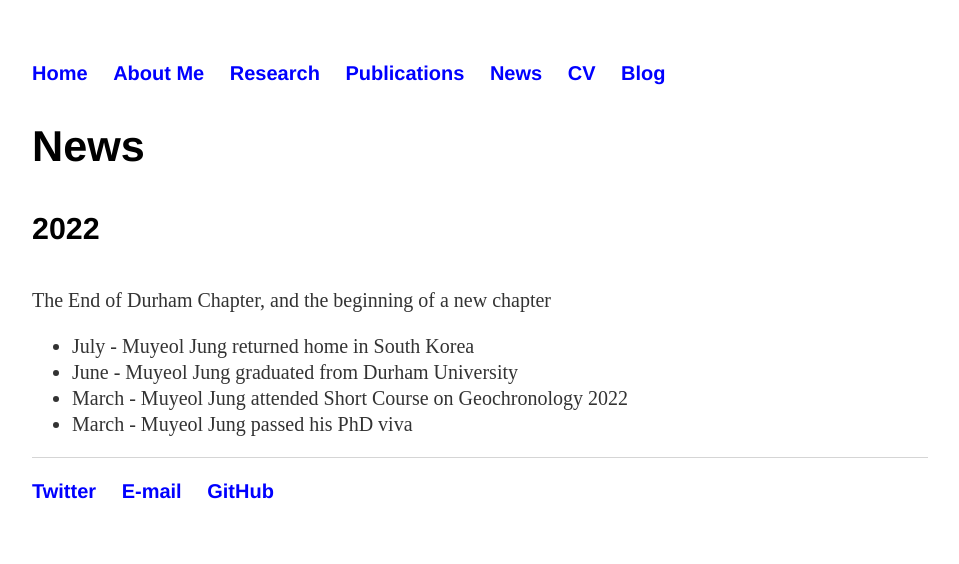
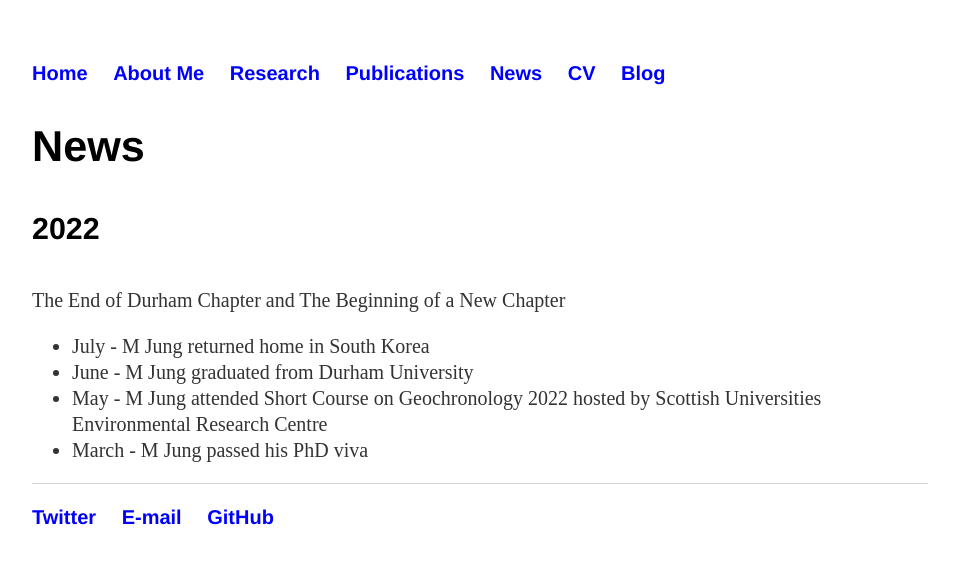
Before and after one commit to muyeoljung/muyeoljung.github.io, a Jekyll site: the page built from news/index.html, in a window 1280 px wide. Shown: the top 564 px of the page, without its empty margins (160-1119 px from the left). Built offline with Jekyll 4.4.1, drawn with Linux system fonts in a browser that asks for light colours.

Commit message:
Update index.html

```diff
--- a/news/index.html
+++ b/news/index.html
@@ -26,12 +26,11 @@ img {
 		<h2>News</h2>
 
 		<h4>2022</h4>
-		<p>The End of Durham Chapter, and the beginning of a new chapter </p>
-
+		<p>The End of Durham Chapter and The Beginning of a New Chapter </p>
 		<ul class="News_2022">
-			<li>July - Muyeol Jung returned home in South Korea</li>
-			<li>June - Muyeol Jung graduated from Durham University</li>
-			<li>March - Muyeol Jung attended Short Course on Geochronology 2022</li>
-			<li>March - Muyeol Jung passed his PhD viva</li>
+			<li>July - M Jung returned home in South Korea</li>
+			<li>June - M Jung graduated from Durham University</li>
+			<li>May - M Jung attended Short Course on Geochronology 2022 hosted by Scottish Universities Environmental Research Centre</li>
+			<li>March - M Jung passed his PhD viva</li>
 			</ul>
       </div>
```
